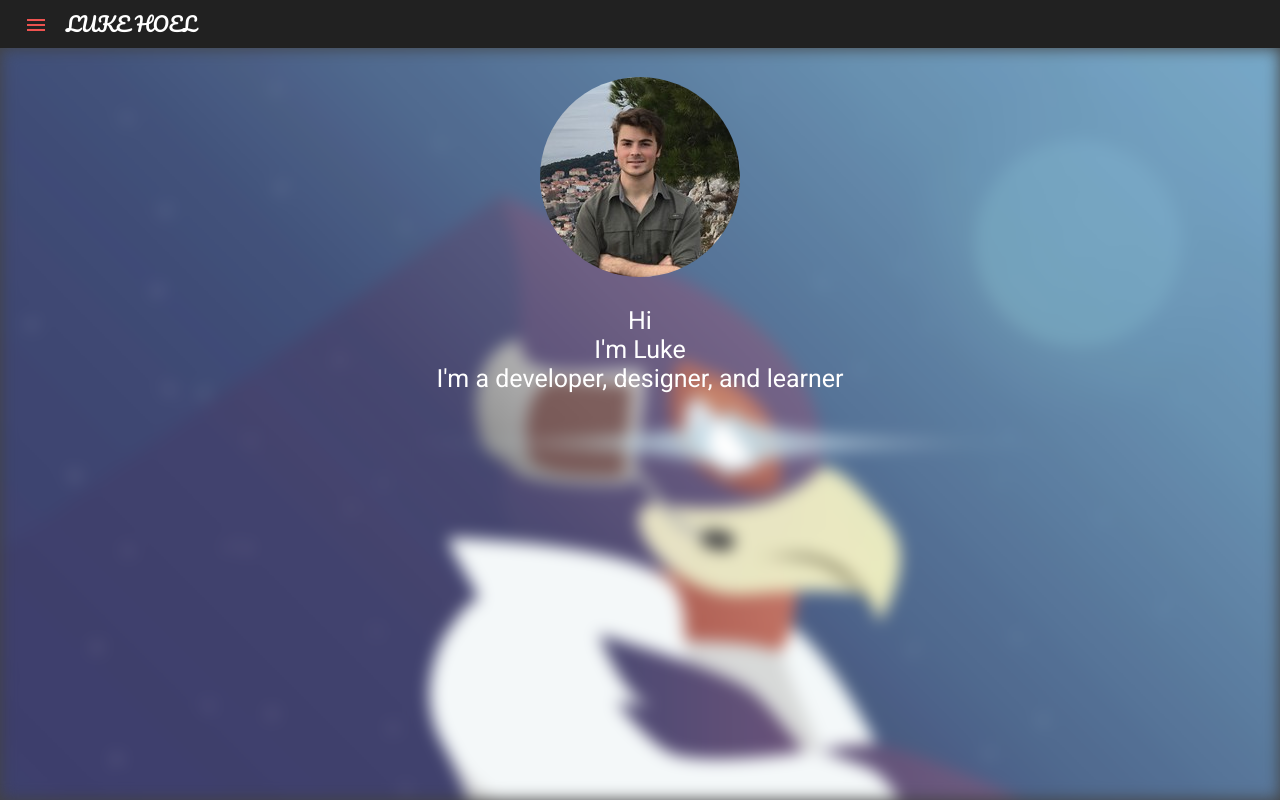
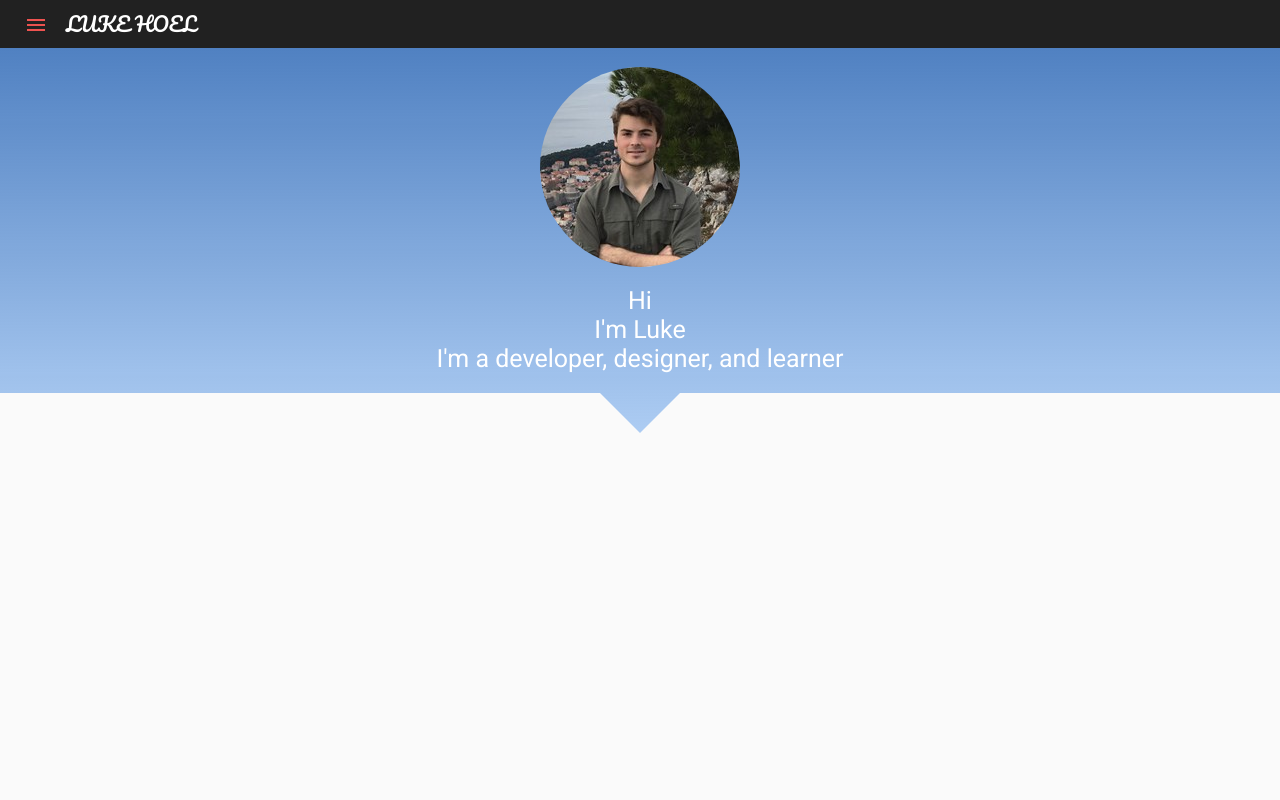
Before and after one commit to LukeHoel/website, an Angular app: page /home in a window 1280 px wide. Built offline with nearby package versions, Linux system fonts and the light colour scheme.

Commit message:
added section

```diff
--- a/src/app/components/home/home.component.html
+++ b/src/app/components/home/home.component.html
@@ -1,5 +1,7 @@
-<div class="fade-in">
+<div class="fade-in main">
+  <div class="first">
     <app-logo></app-logo>
+    <section class="intro">
       <div>
         Hi
       </div>
@@ -7,4 +9,13 @@
       <div>
         I'm a developer, designer, and learner
       </div>
+    </section>
+    <div class="seperator">
+      <div class="left-side"></div>
+      <div class="right-side"></div>
     </div>
+  </div>
+  <div class="second">
+
+  </div>
+</div>
--- a/src/app/components/home/home.component.scss
+++ b/src/app/components/home/home.component.scss
@@ -1,9 +1,39 @@
-@import '../../variables.scss';
-app-logo{
+@import "../../variables.scss";
+app-logo {
   margin: 20px;
 }
-div{
+.intro {
   font-size: 25px;
   text-align: center;
   color: $text-color;
 }
+.main{
+  background: linear-gradient(#47b, #49f5);
+  background-size: 100% 500px;
+  background-attachment: fixed;
+}
+.first {
+}
+.seperator {
+  margin-top: 20px;
+  display: flex;
+  justify-content: center;
+}
+$triangle-size: 40px;
+$bg-color: #fafafa;
+.left-side {
+  width: 50%;
+  height: 0;
+  border-right: $triangle-size solid transparent;
+  border-bottom: $triangle-size solid $bg-color
+}
+.right-side {
+  width: 50%;
+  height: 0;
+  border-left: $triangle-size solid transparent;
+  border-bottom: $triangle-size solid $bg-color;
+}
+.second{
+  background-color: $bg-color;
+  height: 300px;
+}
--- a/src/app/components/navbar/navbar.component.html
+++ b/src/app/components/navbar/navbar.component.html
@@ -9,9 +9,7 @@
     <app-sidenav></app-sidenav>
   </mat-drawer>
   <mat-drawer-content>
-    <div class="bg"></div>
-    <div class="content">
-        <router-outlet></router-outlet>
-    </div>
+    <!-- <div class="bg"></div> -->
+    <router-outlet></router-outlet>
   </mat-drawer-content>
 </mat-drawer-container>
--- a/src/app/components/navbar/navbar.component.scss
+++ b/src/app/components/navbar/navbar.component.scss
@@ -5,6 +5,7 @@ mat-toolbar {
   height: 48px;
   box-shadow: 0 3px 5px -1px rgba(0, 0, 0, 0.2),
     0 6px 10px 0 rgba(0, 0, 0, 0.14), 0 1px 18px 0 rgba(0, 0, 0, 0.12);
+    z-index: 1;
 }
 mat-icon {
   color: $icon-color;
@@ -15,21 +16,13 @@ span {
 }
 mat-drawer-container {
   height: calc(100% - 48px);
-  background-color: $light-bg-color;
   mat-drawer {
     background-color: $light-bg-color;
   }
   mat-drawer-content {
 
-    display: flex;
-    justify-content: center;
-    .content {
-      z-index: 1;
-      width: 800px;
-    }
   }
   .bg{
-    z-index: 0;
     background-image: url("../../../assets/images/falco.jpg");
     filter: blur(8px);
     -webkit-filter: blur(8px);
```
Lines whose indentation alone changed are shown as unchanged.
